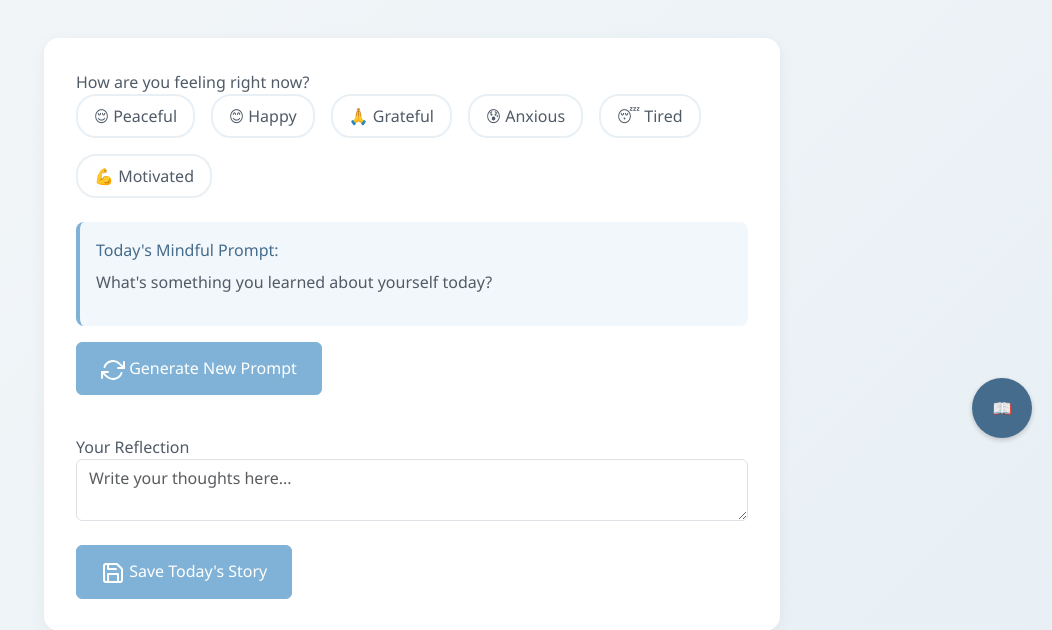
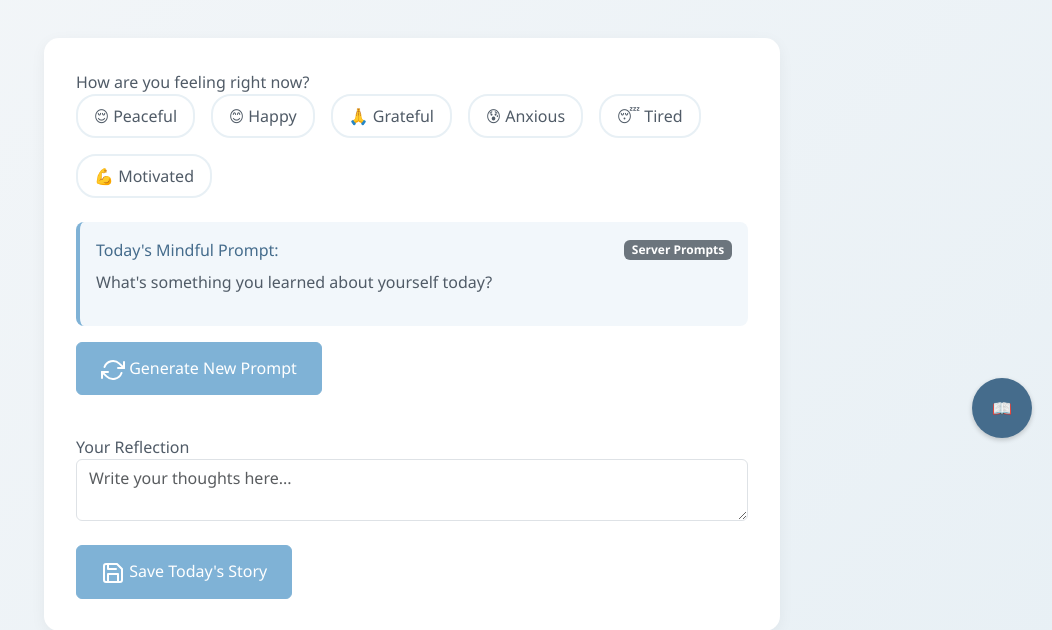
Before and after one commit to sheia/everydayecho, a Flask app: page / in a window 1280 px wide. Shown: the part 342-972 px from the top of the page, without its empty margins (228-1280 px from the left). Run offline with Flask 3, Linux system fonts and the light colour scheme; some libraries are stand-ins or nearby versions.

Commit message:
Agent query: Can you check if: 1) The prompt area now shows an AI status badge that changes between "Checking AI", "Chrome AI", "Server Prompts", or "Error" states? 2) The console shows detailed logs about AI availability when clicking the "Generate New Prompt" button?

```diff
--- a/static/js/journal.js
+++ b/static/js/journal.js
@@ -20,13 +20,21 @@ document.addEventListener('DOMContentLoaded', function() {
     });
 
     async function generatePrompt() {
+        const aiStatus = document.getElementById('ai-status');
         try {
             // First try Chrome AI
+            aiStatus.textContent = 'Checking AI...';
+            aiStatus.className = 'badge bg-warning';
+
             const aiPrompt = await generateAIPrompt();
             if (aiPrompt) {
                 currentPrompt = aiPrompt;
+                aiStatus.textContent = 'Chrome AI';
+                aiStatus.className = 'badge bg-success';
             } else {
                 // Fallback to server prompts
+                aiStatus.textContent = 'Server Prompts';
+                aiStatus.className = 'badge bg-secondary';
                 const response = await fetch('/generate_prompt');
                 const data = await response.json();
                 const randomIndex = Math.floor(Math.random() * data.prompts.length);
@@ -36,6 +44,8 @@ document.addEventListener('DOMContentLoaded', function() {
             promptInput.value = currentPrompt;
         } catch (error) {
             console.error('Error generating prompt:', error);
+            aiStatus.textContent = 'Error';
+            aiStatus.className = 'badge bg-danger';
             promptDisplay.textContent = "What's meaningful about today?";
             promptInput.value = promptDisplay.textContent;
         }
--- a/templates/index.html
+++ b/templates/index.html
@@ -28,7 +28,10 @@
 
         <div class="form-group">
             <div class="prompt-box">
-                <div class="prompt-text">Today's Mindful Prompt:</div>
+                <div class="prompt-text d-flex justify-content-between align-items-center">
+                    Today's Mindful Prompt:
+                    <span id="ai-status" class="badge bg-secondary">Loading...</span>
+                </div>
                 <p id="prompt-display"></p>
             </div>
             <button type="button" id="new-prompt-btn" class="btn btn-primary mb-3">
```
